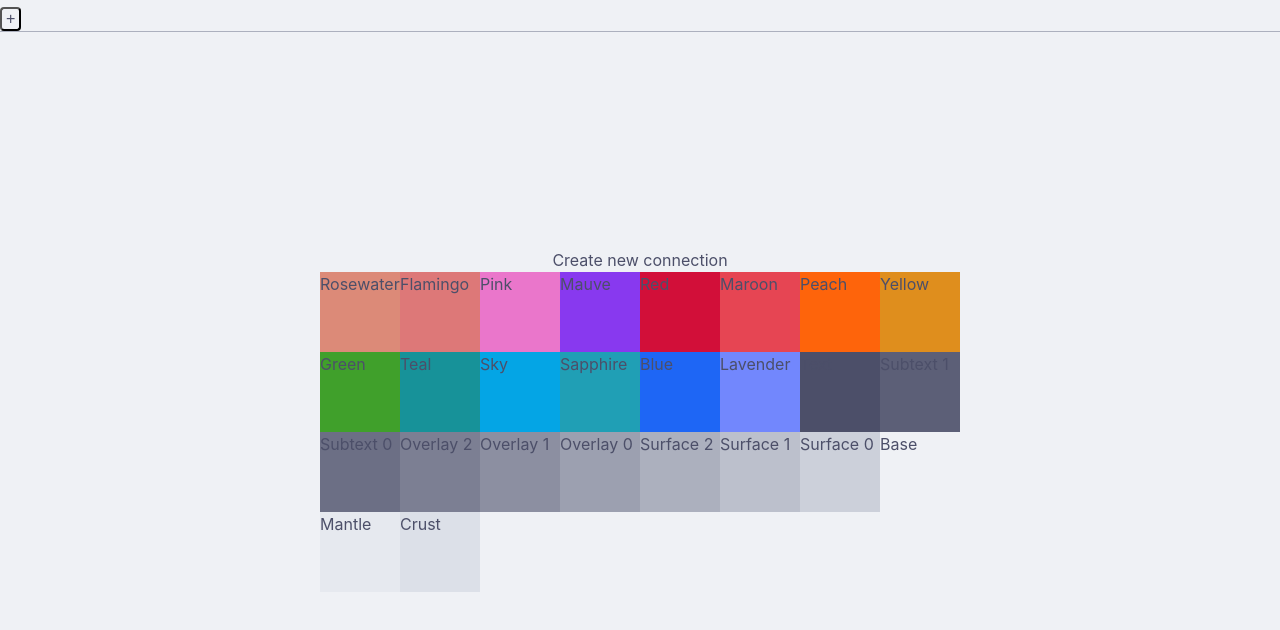
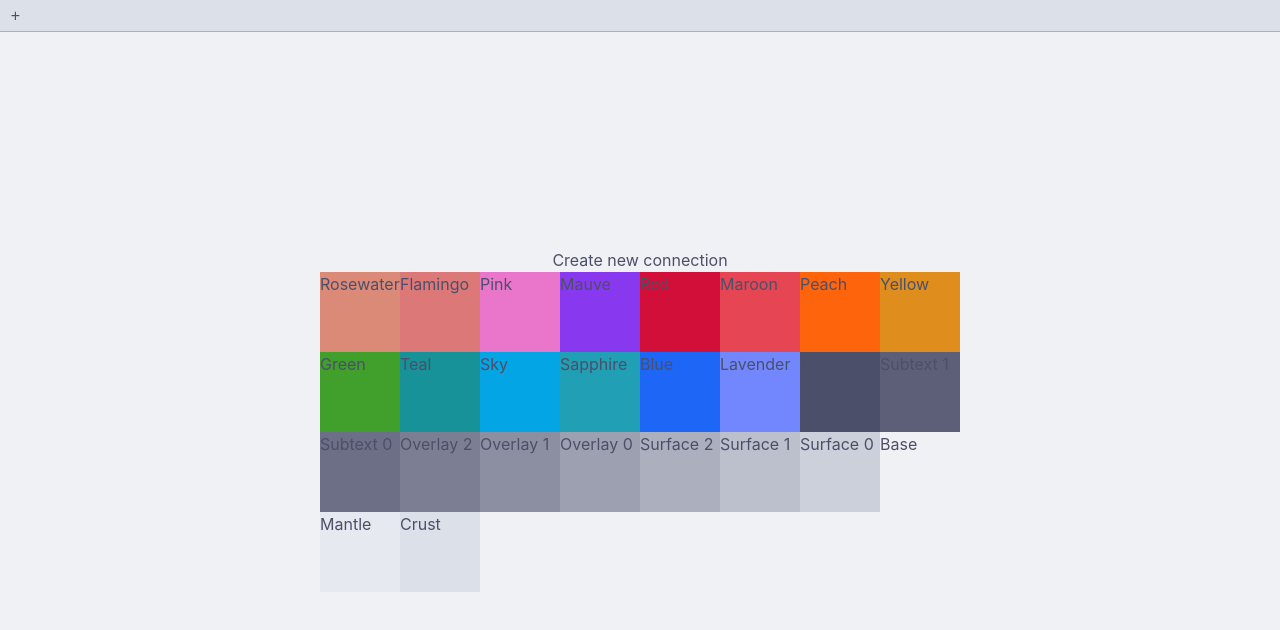
Before and after one commit to ben-m-j-taylor/db-viewer, a React (Vite) app: page / in a window 1280 px wide. Shown: the top 630 px of the page. Built offline with nearby package versions, Linux system fonts and the light colour scheme.

Commit message:
Working on tab bar theming

```diff
--- a/src/components/core_ui/Tabs.tsx
+++ b/src/components/core_ui/Tabs.tsx
@@ -26,51 +26,41 @@ const TabBar = styled.div`
   flex-direction: row;
   justify-content: flex-start;
   align-items: flex-end;
+  background-color: ${(props) => useColourHex(props, 'background2')};
   border-bottom: 1px solid ${(props) => useColourHex(props, 'border')};
   transition: border-color 0.25s;
-
-  &.hasTabs {
-    border-color: ${(props) => useColourHex(props, 'focusBorder')};
-  }
 `;
 
 const TabSummary = styled.div`
-  padding: 0 4px;
+  height: 100%;
+  padding: 0 8px;
   display: flex;
   flex-direction: row;
   justify-content: center;
   align-items: center;
-  transition: border-color 0.25s;
-
-  &:first-child.selected {
-    border-top-left-radius: 0;
-  }
+  cursor: pointer;
+  transition: background-color 0.25s;
 
   &.selected {
-    border-top-left-radius: 0.25rem;
-    border-top-right-radius: 0.25rem;
-    border-width: 1px 1px 0 1px;
-    border-style: solid;
-    border-color: ${(props) => useColourHex(props, 'focusBorder')};
+    background-color: ${(props) => useColourHex(props, 'background')};
   }
 `;
 
 const AddTabIconButton = styled.button`
-  height: 1.5rem;
+  height: 100%;
+  aspect-ratio: 1/1;
   display: flex;
   justify-content: center;
   align-items: center;
   font-size: 1rem;
-  padding: 4px;
-  border-radius: 0.25rem;
+  border: none;
+  cursor: pointer;
   color: ${(props) => useColourHex(props, 'foreground')};
-  background-color: ${(props) => useColourHex(props, 'background')};
+  background-color: ${(props) => useColourHex(props, 'background2')};
+  transition: background-color 0.25s;
 
   &:hover {
-    border-top-right-radius: 0.25rem;
-    border-width: 1px 1px 0 0;
-    border-style: solid;
-    border-color: ${(props) => useColourHex(props, 'focusBorder')};
+    background-color: ${(props) => useColourHex(props, 'background')};
   }
 `;
 
@@ -93,7 +83,7 @@ export default function Tabs({
 
   return (
     <TabsContainer>
-      <TabBar className={tabs.length > 0 ? 'hasTabs' : ''}>
+      <TabBar>
         {tabs.map((tab, i) => (
           <TabSummary
             key={`summary-${tab.id}`}
```
